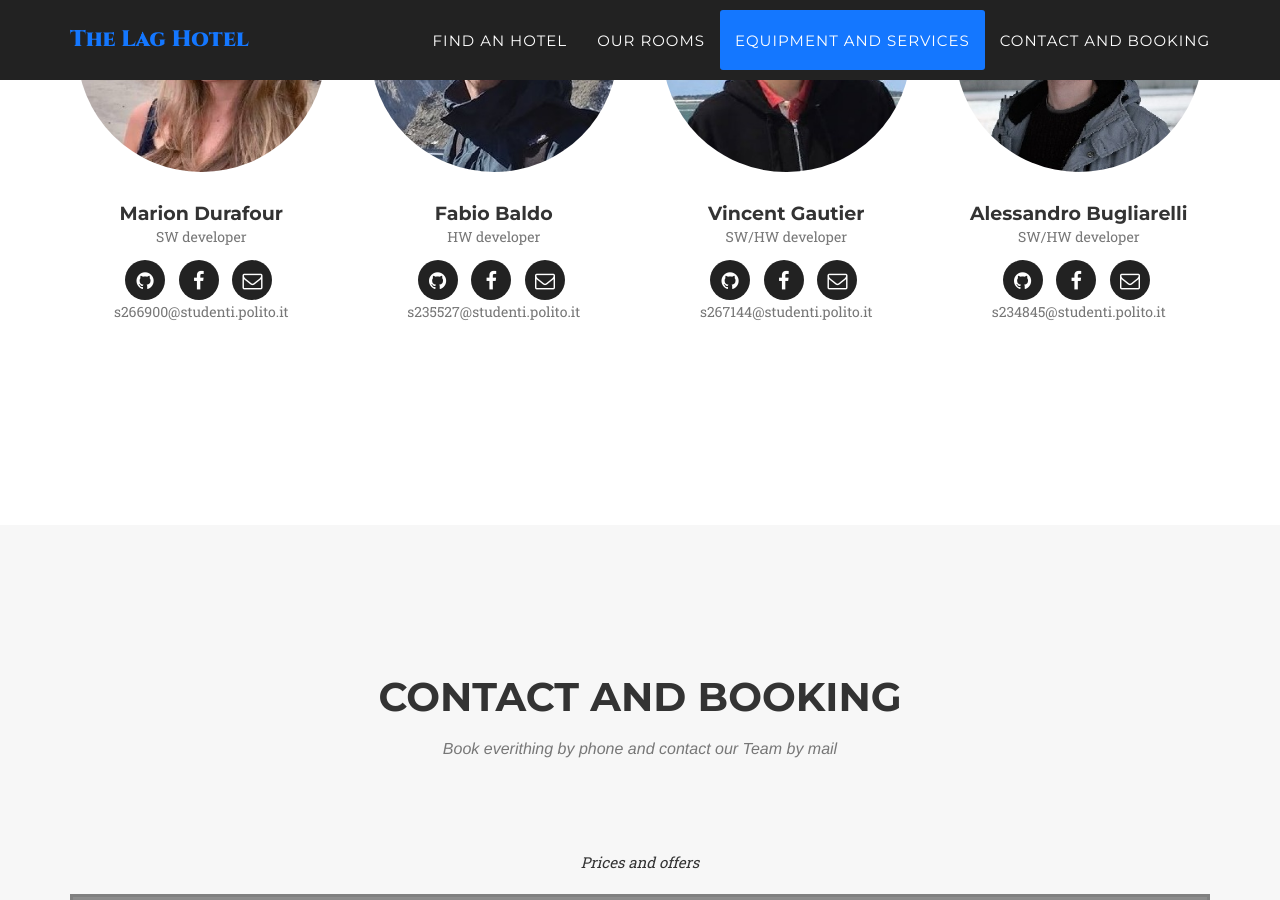
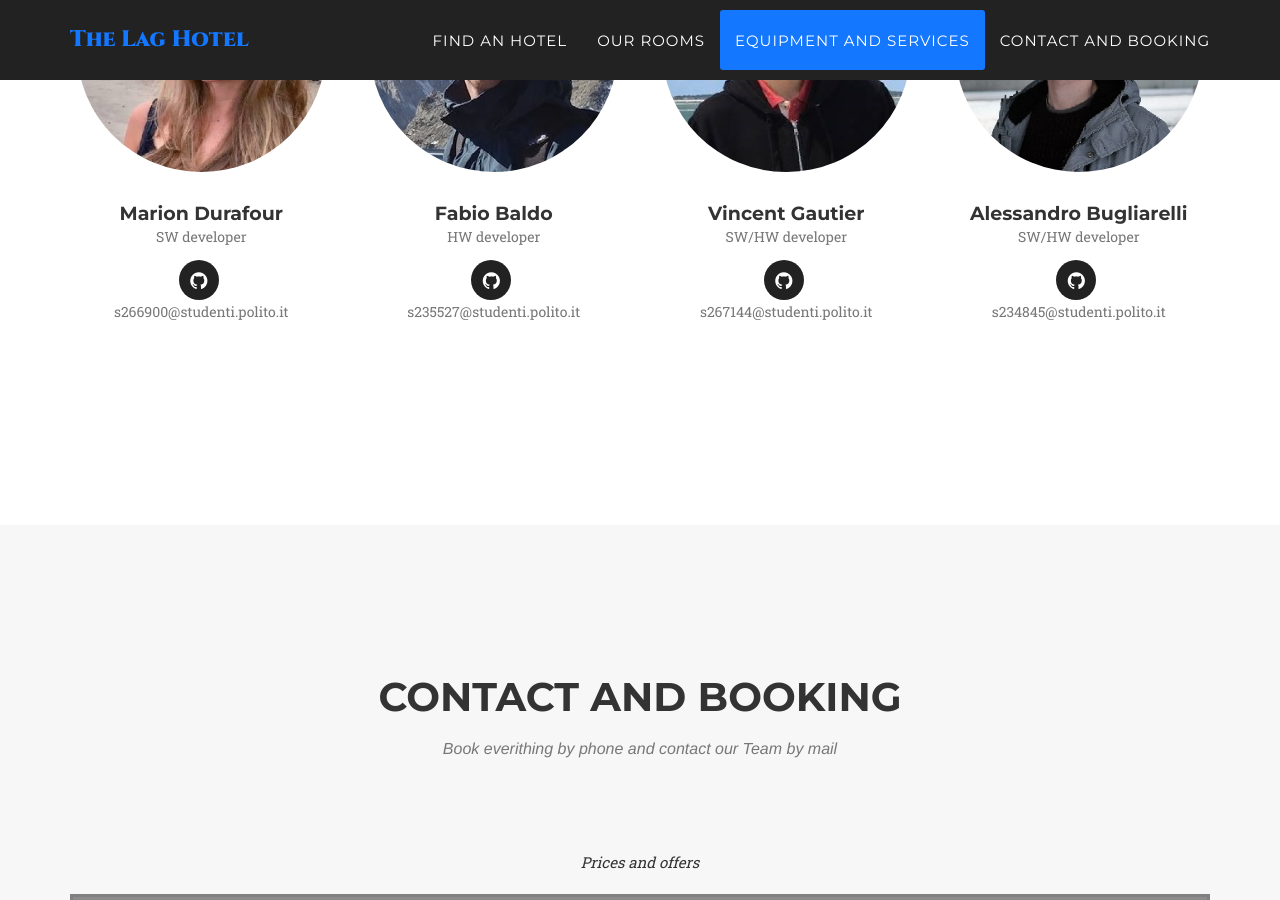
Before and after one commit to VincentGautier/Hotel-web-site, a Jekyll site: the page built from index.html, in a window 1280 px wide and 900 px high, scrolled down 4415 px. Built offline with Jekyll 4.4.1, drawn with Linux system fonts in a browser that asks for light colours; some web fonts are replaced; grey boxes are pictures that could not be loaded.

Commit message:
Update equipment_services.html

```diff
--- a/_includes/equipment_services.html
+++ b/_includes/equipment_services.html
@@ -72,20 +72,6 @@
                                 <i class="fa fa-github"></i>
                             </a>
                         </li>
-
-                        <li>
-                            <a href="https://vincentgautier.github.io/Hotel-web-site/">
-                                <i class="fa fa-facebook"></i>
-                            </a>
-                        </li>
-
-                        <li>
-                            <a href="mailto:s266900@studenti.polito.it">
-                                <i class="fa fa-envelope-o"></i>
-                            </a>
-                        </li>
-
-
                     </ul>
 		<p class="text-muted">s266900@studenti.polito.it</p>
                 </div>
@@ -103,19 +89,6 @@
                                 <i class="fa fa-github"></i>
                             </a>
                         </li>
-
-                        <li>
-                            <a href="https://vincentgautier.github.io/Hotel-web-site/">
-                                <i class="fa fa-facebook"></i>
-                            </a>
-                        </li>
-
-                        <li>
-                            <a href="mailto:s235527@studenti.polito.it">
-                                <i class="fa fa-envelope-o"></i>
-                            </a>
-                        </li>
-
 
                     </ul>
 		<p class="text-muted">s235527@studenti.polito.it</p>
@@ -135,20 +108,6 @@
                                 <i class="fa fa-github"></i>
                             </a>
                         </li>
-
-                        <li>
-                            <a href="https://vincentgautier.github.io/Hotel-web-site/">
-                                <i class="fa fa-facebook"></i>
-                            </a>
-                        </li>
-
-                        <li>
-                            <a href="mailto:s267144@studenti.polito.it">
-                                <i class="fa fa-envelope-o"></i>
-                            </a>
-                        </li>
-
-
                     </ul>
 		<p class="text-muted">s267144@studenti.polito.it</p>
                 </div>
@@ -166,20 +125,6 @@
                                 <i class="fa fa-github"></i>
                             </a>
                         </li>
-
-                        <li>
-                            <a href="https://vincentgautier.github.io/Hotel-web-site/">
-                                <i class="fa fa-facebook"></i>
-                            </a>
-                        </li>
-
-                        <li>
-                            <a href="mailto:s234845@studenti.polito.it">
-                                <i class="fa fa-envelope-o"></i>
-                            </a>
-                        </li>
-
-
                     </ul>
 		<p class="text-muted">s234845@studenti.polito.it</p>
                 </div>
```
